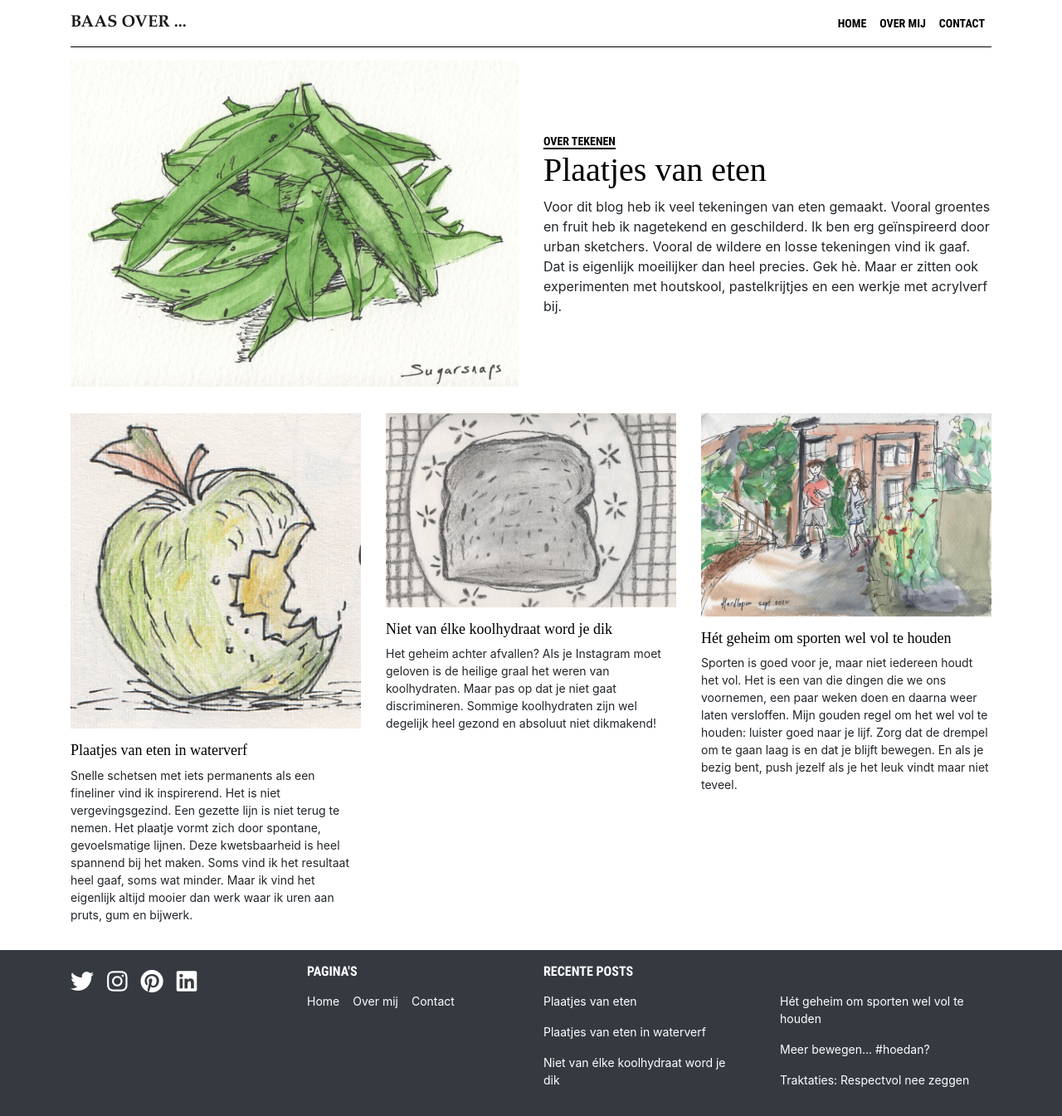
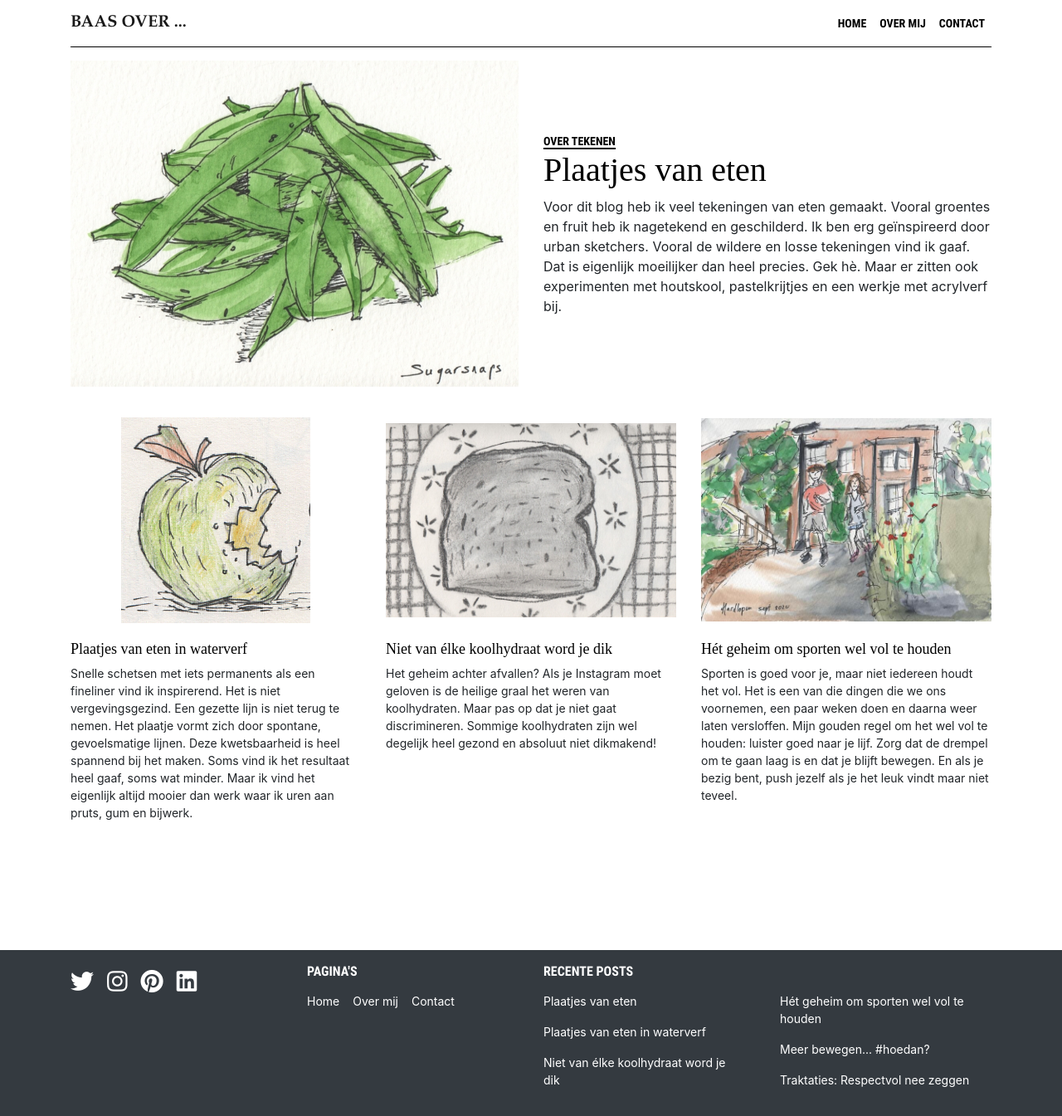
Before and after one commit to BaasLimited/baasovereten.github.io, a Jekyll site: the page built from index.html, in a window 1280 px wide and 1345 px high. Shown: the whole window at 83% size. Built offline with Jekyll 4.4.1, drawn with Linux system fonts in a browser that asks for light colours; some web fonts are replaced.

Commit message:
Make sure additional posts have same height on homepage

```diff
--- a/_sass/main.scss
+++ b/_sass/main.scss
@@ -22,18 +22,6 @@ body {
   background: $backgroundColor;
   color: $bodyColor;
   font-family: $bodyFont;
-}
-
-h1, h2, h3, h4, h5, h6 {
-  //font-family: source-serif-pro-black;
-  /*a {
-    color:$bodyColor;
-  }
-  a:hover {
-    color:$bodyColor;
-    text-decoration:none;
-    border-bottom:2px solid $bodyColor;
-  }*/
 }
 
 @media (max-width: 1200px) {
@@ -132,14 +120,6 @@ body {
   flex: 1 0 auto;
 }
 
-/*.content .contact-social-link,
-.content .contact-social-link:hover,
-.carousel-control-prev:hover,
-.carousel-control-next:hover {
-  border:none!important;
-  text-decoration: none!important;
-}*/
-
 .gallery-closed-item img {
   cursor:pointer;
   cursor:hand;
@@ -151,6 +131,22 @@ body {
   }
   .carousel-control-next {
     right:-90px;
+  }
+
+  .row-eq-height {
+    display: -webkit-box;
+    display: -webkit-flex;
+    display: -ms-flexbox;
+    display:         flex;
+  }
+
+  .my-list-image {
+    height: 258px;
+    display: flex;
+  }
+
+  .my-list-image img {
+    max-height: 248px;
   }
 }
 .content blockquote {
@@ -173,3 +169,7 @@ body {
 .my-gallery .modal-dialog {
   max-width: 750px;
 }
+
+.gallery-closed-item {
+  align-self: center;
+}
--- a/index.html
+++ b/index.html
@@ -19,7 +19,7 @@ permalink: /
         <p>{{ site.posts.first.excerpt }}</p>
     </div>
 </div>
-<div class="row mt-3">
+<div class="row mt-3 row-eq-height">
     {% for post in site.posts offset:1 limit:3 %}
     <div class="col-md-4 col-sm-12 home-post">
         <div class="row">
@@ -27,11 +27,13 @@ permalink: /
                 <hr />
             </div>
             <div class="col-md-12 d-none d-sm-block pb-3">
-                {% if post.image!='' %}
-                <a href="{{ post.url }}">
-                    <img src="{{ post.image }}" class="img-fluid" alt="{{ post.caption }}">
-                </a>
-                {% endif %}
+                <div class="my-list-image justify-content-center">
+                    {% if post.image!='' %}
+                    <a href="{{ post.url }}" class="align-self-center">
+                        <img src="{{ post.image }}" class="img-fluid" alt="{{ post.caption }}">
+                    </a>
+                    {% endif %}
+                </div>
             </div>
             <div class="col-md-12">
                 <h4><a href="{{ post.url }}">{{ post.title }}{{post.index}}</a></h4>
```
